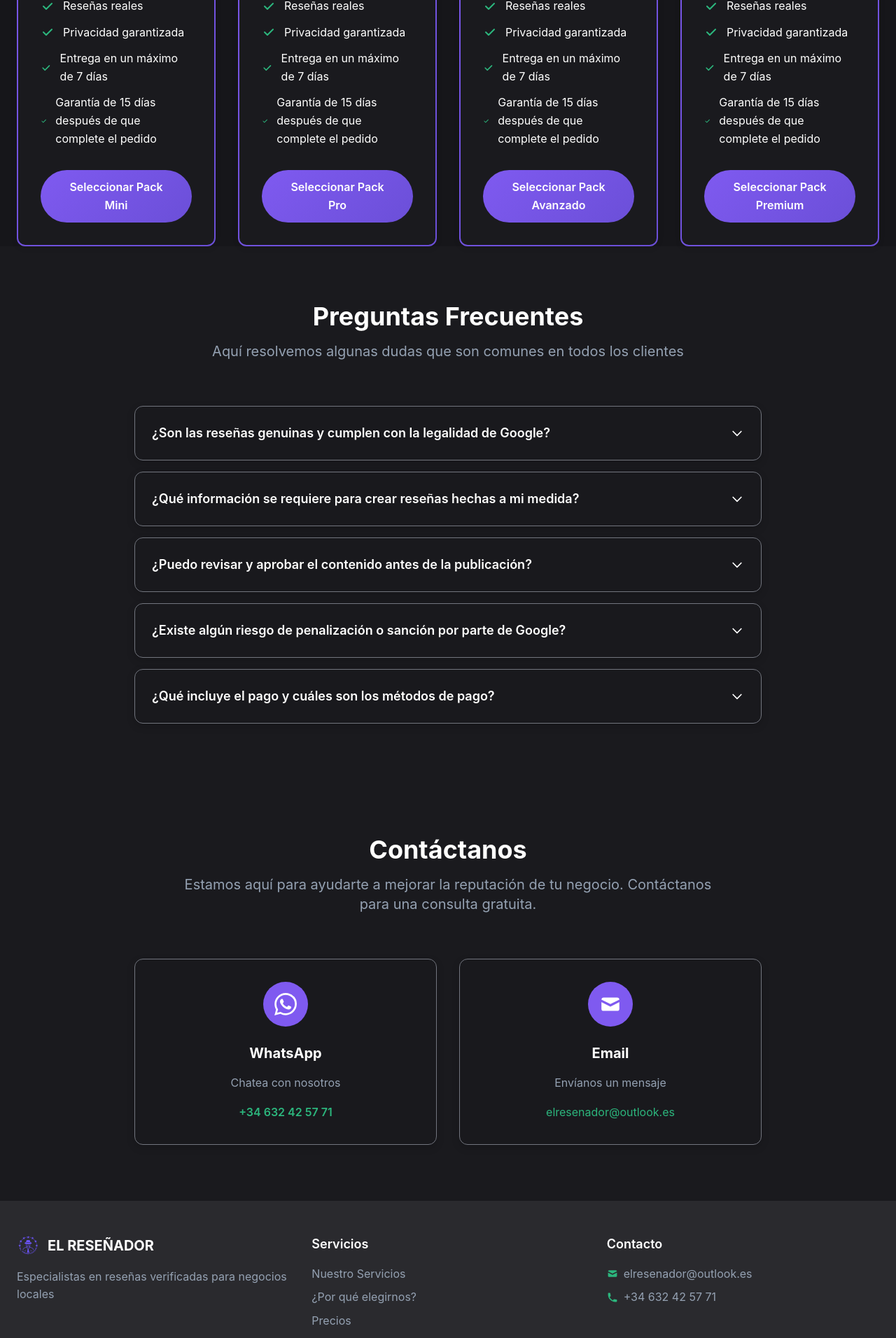
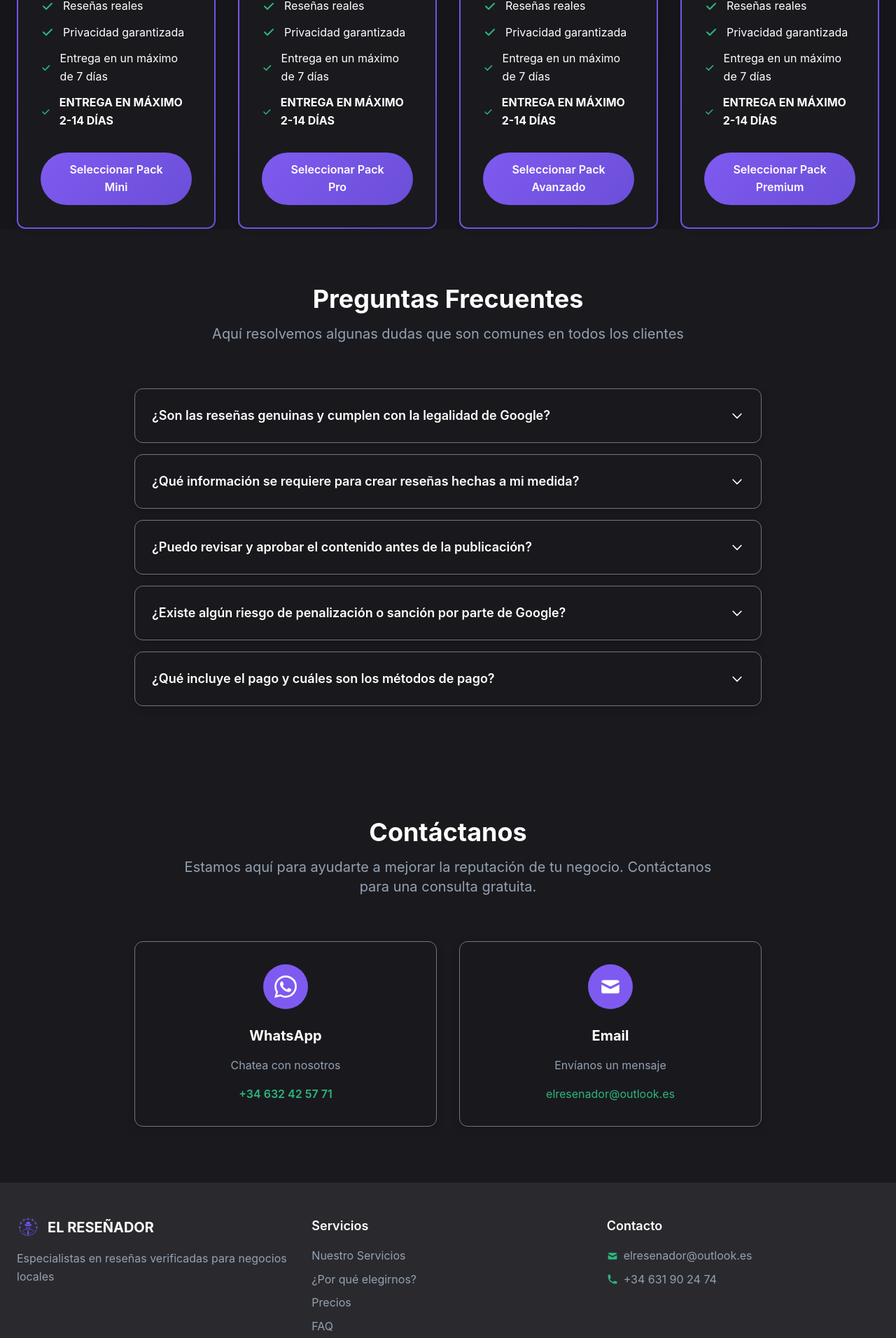
Before and after one commit to AXELRAYO990/ElRESENADOR, a React (Vite) app: page / in a window 1280 px wide. Shown: the part 3173-5085 px from the top of the page at 70% size. Built offline with nearby package versions, Linux system fonts and the light colour scheme.

Commit message:
Actualizada garantía a 'ENTREGA EN MÁXIMO 2-14 DÍAS' con color destacado, agregado texto de términos en footer y corregido número en footer

```diff
--- a/src/App.tsx
+++ b/src/App.tsx
@@ -469,7 +469,7 @@ function App() {
                   <svg className="w-5 h-5 text-success mr-3" fill="currentColor" viewBox="0 0 20 20">
                     <path fillRule="evenodd" d="M16.707 5.293a1 1 0 010 1.414l-8 8a1 1 0 01-1.414 0l-4-4a1 1 0 011.414-1.414L8 12.586l7.293-7.293a1 1 0 011.414 0z" clipRule="evenodd" />
                   </svg>
-                  Garantía de 15 días después de que complete el pedido
+                  <span className="font-bold text-highlight">ENTREGA EN MÁXIMO 2-14 DÍAS</span>
                 </li>
               </ul>
               <a href="https://wa.me/34631902474?text=Hola! Me interesa el Pack Mini de 10 reseñas por 49,99€. ¿Podrías darme más información?" className="btn-elegant w-full text-center block">
@@ -533,7 +533,7 @@ function App() {
                   <svg className="w-5 h-5 text-success mr-3" fill="currentColor" viewBox="0 0 20 20">
                     <path fillRule="evenodd" d="M16.707 5.293a1 1 0 010 1.414l-8 8a1 1 0 01-1.414 0l-4-4a1 1 0 011.414-1.414L8 12.586l7.293-7.293a1 1 0 011.414 0z" clipRule="evenodd" />
                   </svg>
-                  Garantía de 15 días después de que complete el pedido
+                  <span className="font-bold text-highlight">ENTREGA EN MÁXIMO 2-14 DÍAS</span>
                 </li>
               </ul>
               <a href="https://wa.me/34631902474?text=Hola! Me interesa el Pack Pro de 25 reseñas por 112,99€. ¿Podrías darme más información?" className="btn-elegant w-full text-center block">
@@ -594,7 +594,7 @@ function App() {
                   <svg className="w-5 h-5 text-success mr-3" fill="currentColor" viewBox="0 0 20 20">
                     <path fillRule="evenodd" d="M16.707 5.293a1 1 0 010 1.414l-8 8a1 1 0 01-1.414 0l-4-4a1 1 0 011.414-1.414L8 12.586l7.293-7.293a1 1 0 011.414 0z" clipRule="evenodd" />
                   </svg>
-                  Garantía de 15 días después de que complete el pedido
+                  <span className="font-bold text-highlight">ENTREGA EN MÁXIMO 2-14 DÍAS</span>
                 </li>
               </ul>
               <a href="https://wa.me/34631902474?text=Hola! Me interesa el Pack Avanzado de 50 reseñas por 199,99€. ¿Podrías darme más información?" className="btn-elegant w-full text-center block">
@@ -655,7 +655,7 @@ function App() {
                   <svg className="w-5 h-5 text-success mr-3" fill="currentColor" viewBox="0 0 20 20">
                     <path fillRule="evenodd" d="M16.707 5.293a1 1 0 010 1.414l-8 8a1 1 0 01-1.414 0l-4-4a1 1 0 011.414-1.414L8 12.586l7.293-7.293a1 1 0 011.414 0z" clipRule="evenodd" />
                   </svg>
-                  Garantía de 15 días después de que complete el pedido
+                  <span className="font-bold text-highlight">ENTREGA EN MÁXIMO 2-14 DÍAS</span>
                 </li>
               </ul>
               <a href="https://wa.me/34631902474?text=Hola! Me interesa el Pack Premium de 100 reseñas por 349,99€. ¿Podrías darme más información?" className="btn-elegant w-full text-center block">
@@ -897,7 +897,7 @@ function App() {
                   <svg className="w-4 h-4 mr-2 text-success" fill="currentColor" viewBox="0 0 20 20">
                     <path d="M2 3a1 1 0 011-1h2.153a1 1 0 01.986.836l.74 4.435a1 1 0 01-.54 1.06l-1.548.773a11.037 11.037 0 006.105 6.105l.774-1.548a1 1 0 011.059-.54l4.435.74a1 1 0 01.836.986V17a1 1 0 01-1 1h-2C7.82 18 2 12.18 2 5V3z"/>
                   </svg>
-                  +34 632 42 57 71
+                  +34 631 90 24 74
                 </li>
 
               </ul>
@@ -908,6 +908,7 @@ function App() {
 
           <div className="border-t border-subtle mt-8 pt-8 text-center text-paragraph">
             <p className="mb-4">&copy; 2023 EL RESEÑADOR. Todos los derechos reservados.</p>
+            <p className="mb-4 text-sm text-paragraph">Al comprar cualquier servicio nuestro, aceptas nuestros términos y condiciones.</p>
 
             {/* Documentos Legales */}
             <div className="flex flex-wrap justify-center gap-4 text-sm">
```
